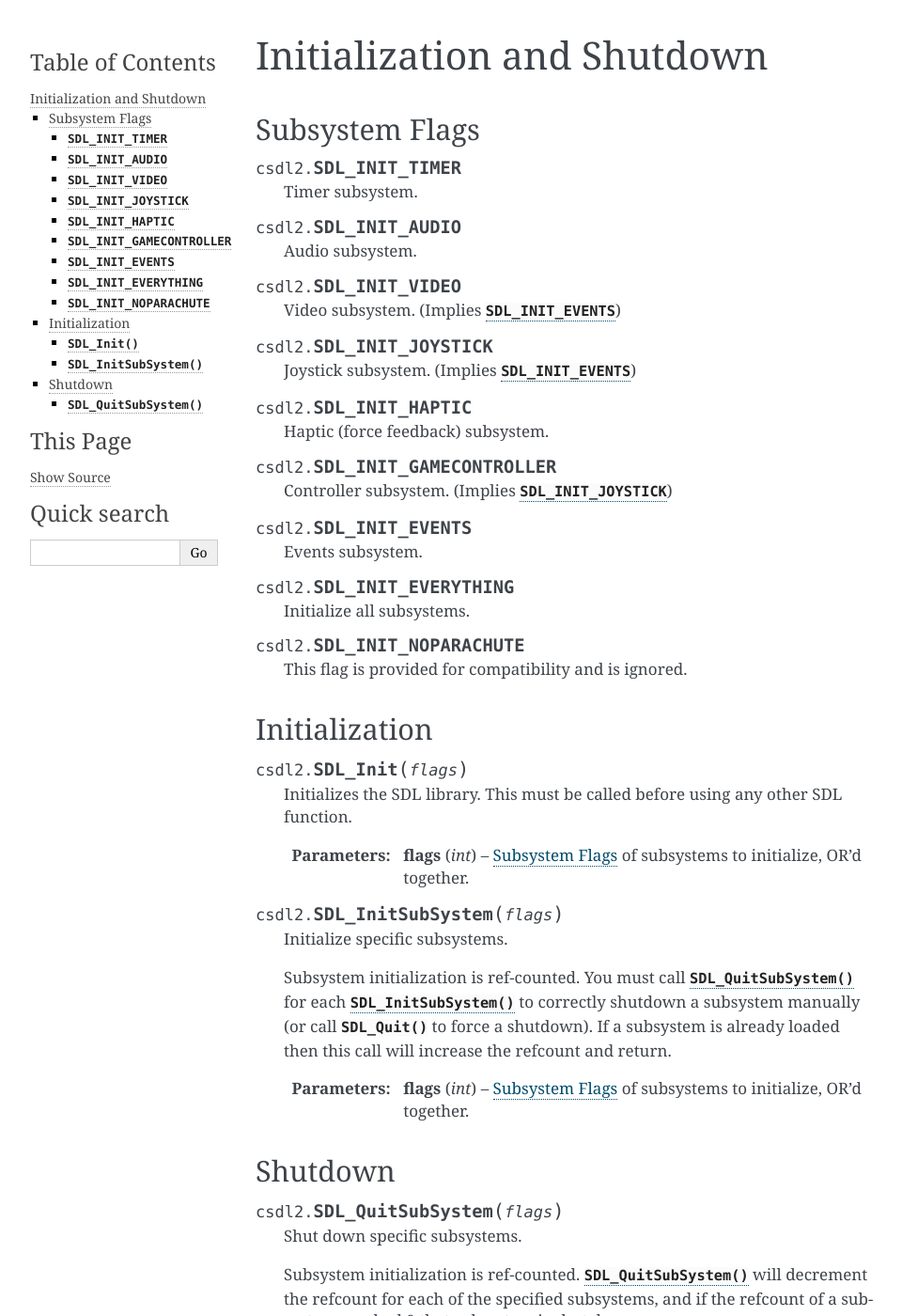
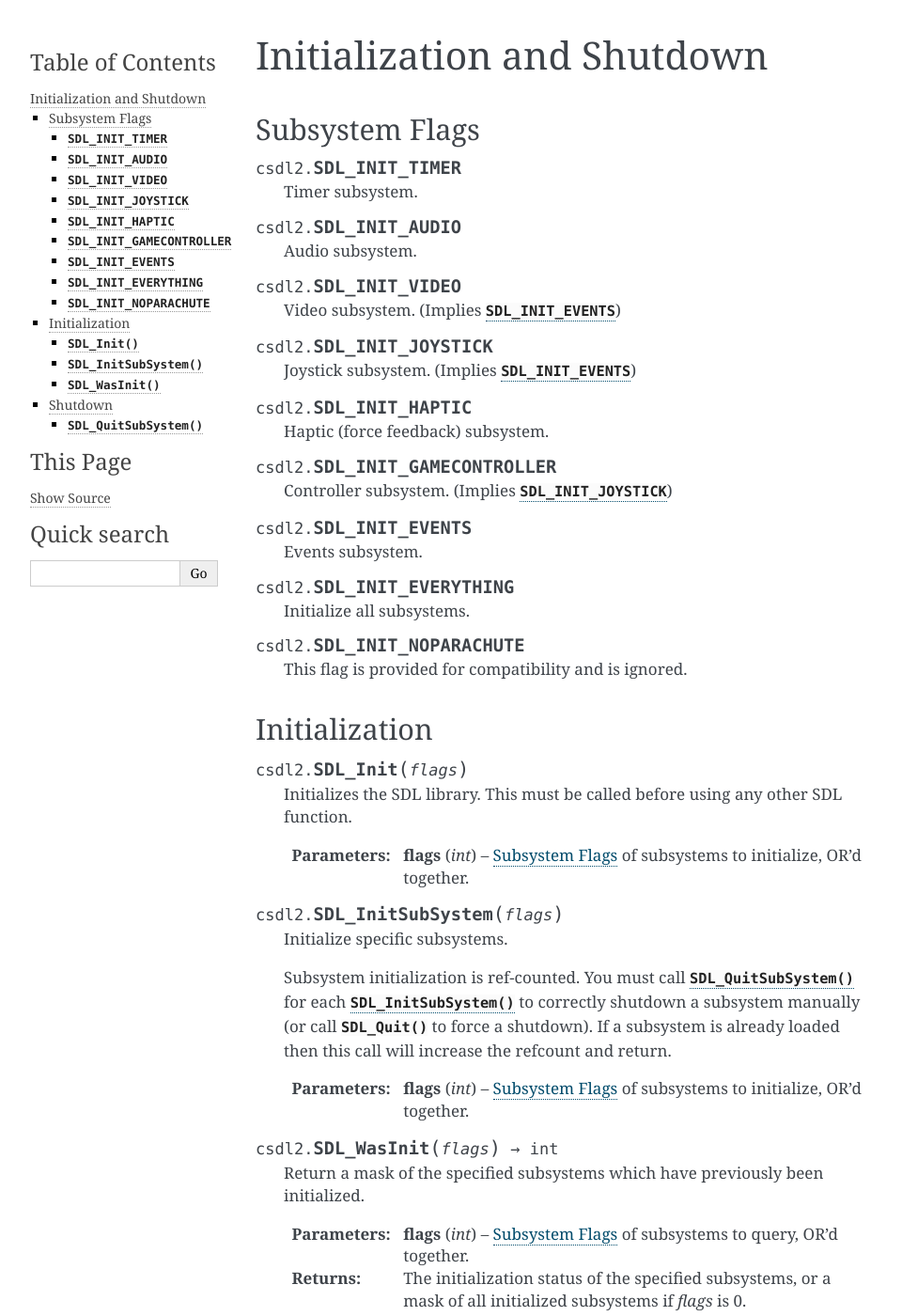
Before and after one commit to pyokagan/pycsdl2, a Sphinx documentation site: the page built from docs/api/init.rst, in a window 1280 px wide and 1400 px high. Shown: the whole window at 94% size, without its empty margins (148-1108 px from the left). Built offline with Sphinx 7.4.7, drawn with Linux system fonts in a browser that asks for light colours.

Commit message:
init: implement SDL_WasInit()

```diff
--- a/docs/api/init.rst
+++ b/docs/api/init.rst
@@ -65,6 +65,16 @@ Initialization
    :param int flags: :ref:`subsystem-flags` of subsystems to initialize, OR'd
                      together.
 
+.. function:: SDL_WasInit(flags) -> int
+
+   Return a mask of the specified subsystems which have previously been
+   initialized.
+
+   :param int flags: :ref:`subsystem-flags` of subsystems to query, OR'd
+                     together.
+   :returns: The initialization status of the specified subsystems, or a mask
+             of all initialized subsystems if `flags` is 0.
+
 Shutdown
 --------
 .. function:: SDL_QuitSubSystem(flags)
```
Also changed, not shown: 3 other files.
